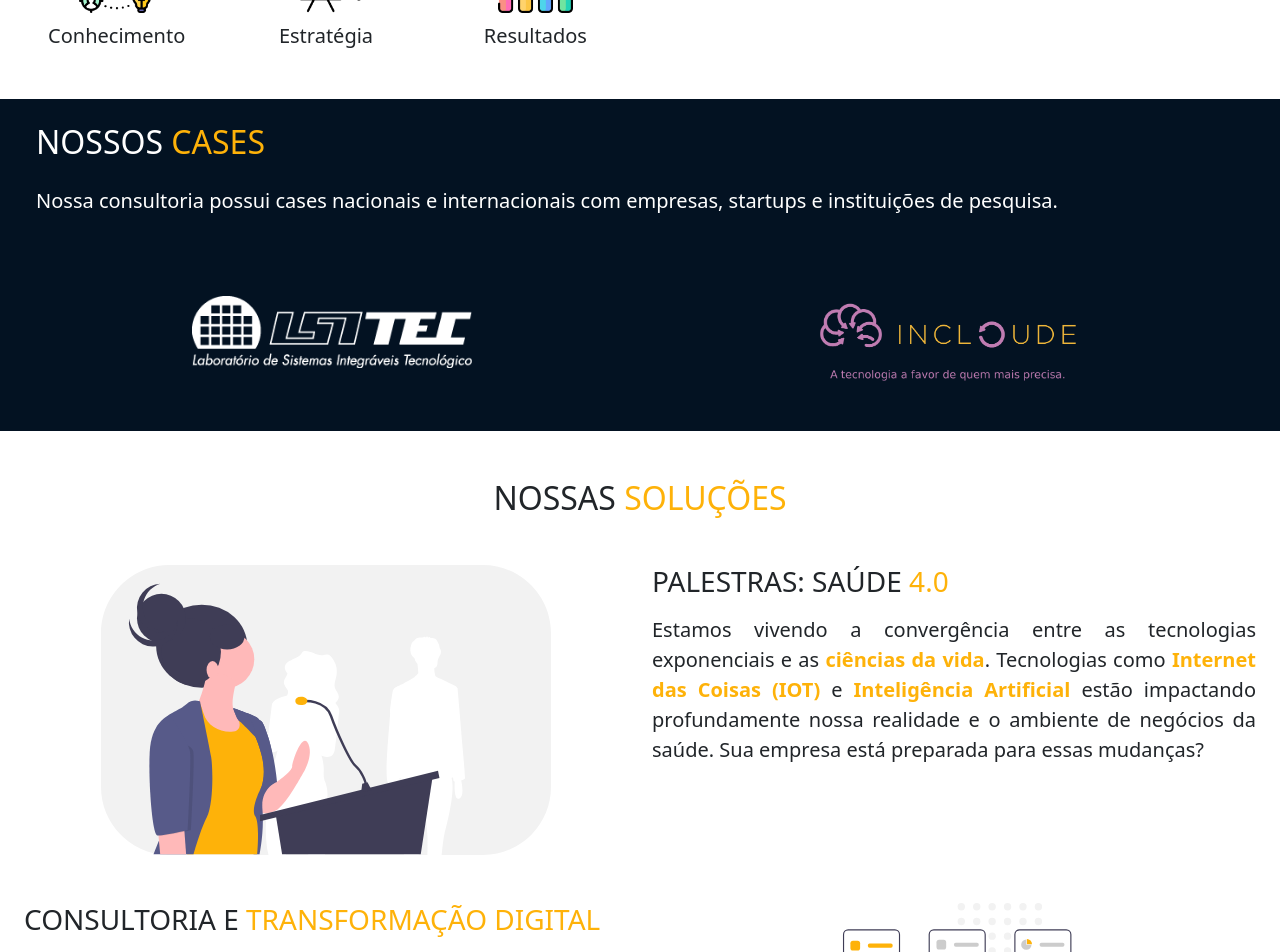
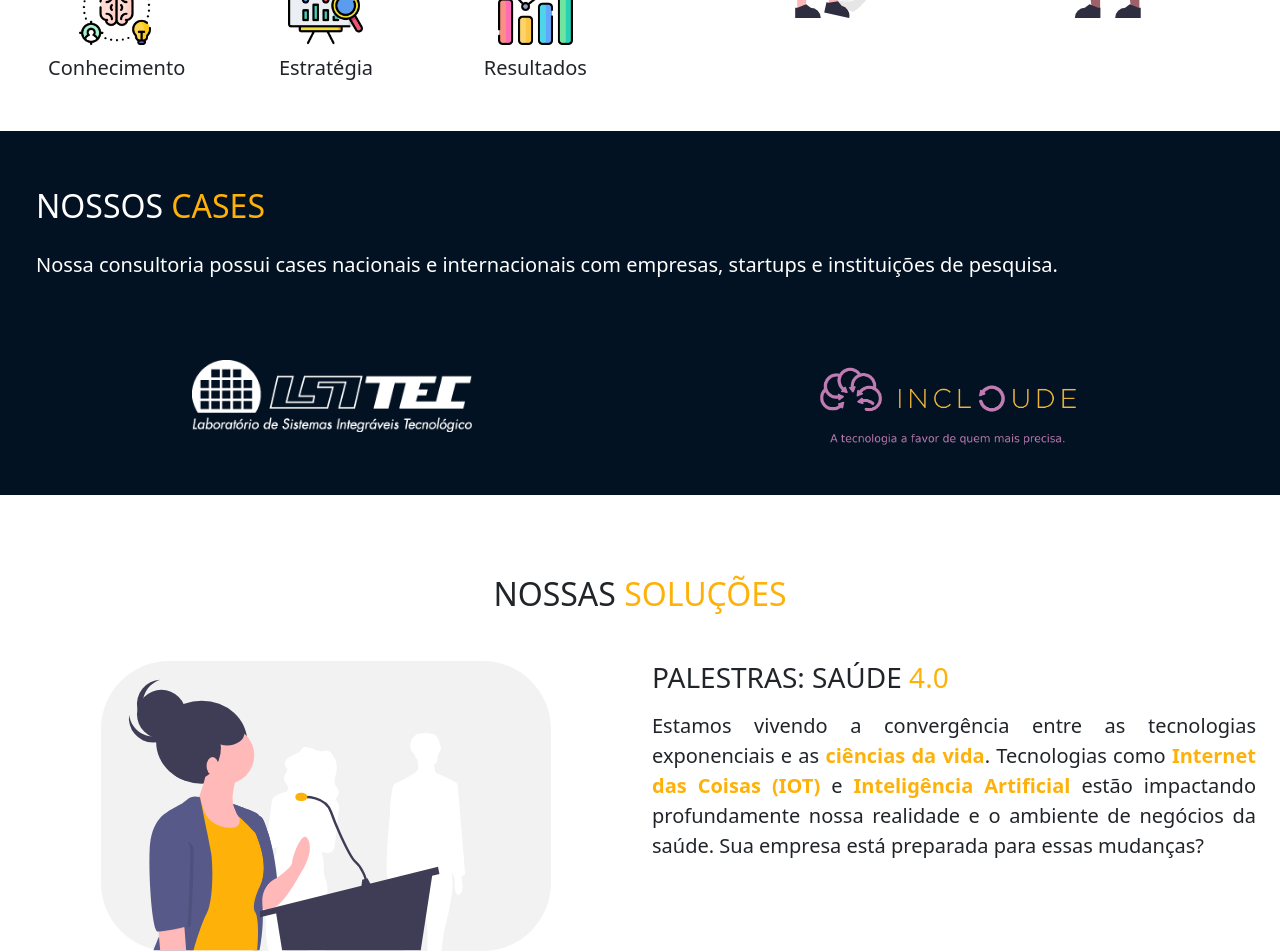
Before and after one commit to zNexTage/bioempreende, a React (Create React App) app: page / in a window 1280 px wide. Shown: the part 1200-2152 px from the top of the page. Built offline with nearby package versions, Linux system fonts and the light colour scheme.

Commit message:
fixed navbar stays on top of page content
added top padding for each section.

```diff
--- a/src/components/sections/about-us/about-us.jsx
+++ b/src/components/sections/about-us/about-us.jsx
@@ -7,7 +7,7 @@ import style from "./about-us.module.css";
 
 const AboutUs = () => {
     return (
-        <section className="p-4" id="about-us">
+        <section className="px-4 pb-4 p-top" id="about-us">
             <Row>
                 <Col
                     xs={{ span: 12, order: 2 }}
--- a/src/components/sections/our-cases/our-cases.jsx
+++ b/src/components/sections/our-cases/our-cases.jsx
@@ -5,7 +5,7 @@ import style from "./our-cases.module.css";
 
 const OurCases = () => {
     return (
-        <section id="our-cases" className="bg-bio-dark-blue p-4 text-white my-4">
+        <section id="our-cases" className="bg-bio-dark-blue px-4 pb-4 p-top text-white my-4">
             <Container fluid>
                 <h2 className="text-uppercase mb-4">
                     Nossos <span className="text-bio-yellow">cases</span>
--- a/src/components/sections/our-solutions/our-soluctions.jsx
+++ b/src/components/sections/our-solutions/our-soluctions.jsx
@@ -9,7 +9,7 @@ import style from "./our-soluctions.module.css";
 
 const OurSolutions = () => {
     return (
-        <section className="p-4" id="services">
+        <section className="px-4 pb-4 p-top" id="services">
             <h2 className="text-uppercase text-center mb-5">
                 Nossas <span className="text-bio-yellow">soluções</span>
             </h2>
--- a/src/index.css
+++ b/src/index.css
@@ -50,3 +50,7 @@ code {
 .text-bio-yellow {
   color: var(--bio-yellow);
 }
+
+.p-top{ /* must be equal to navbar height; */
+  padding-top: 56px;
+}
```
